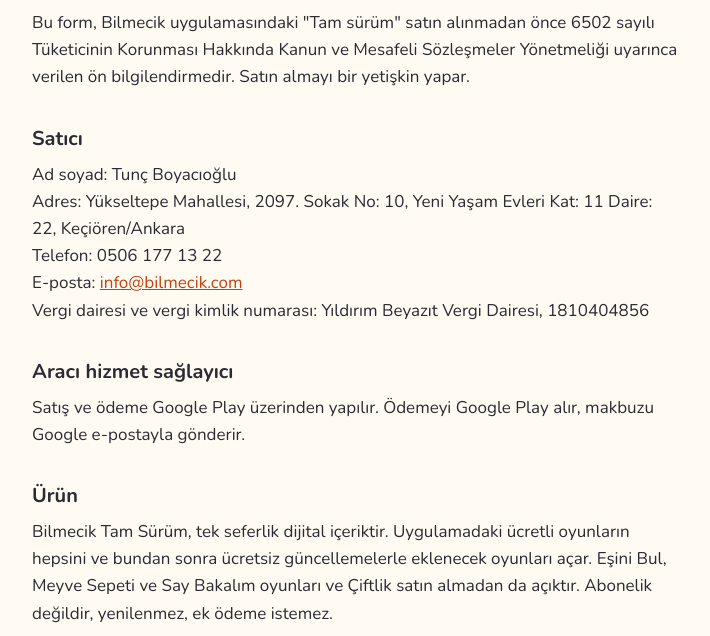
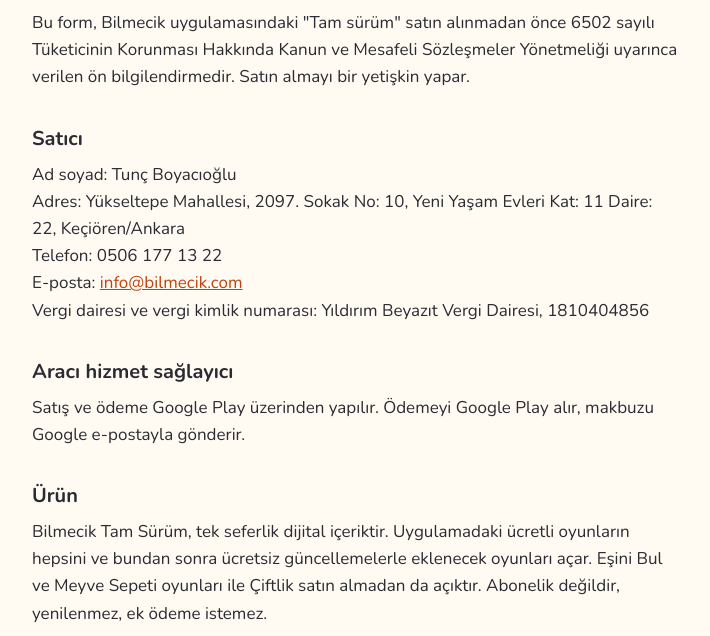
Before and after one commit to tunc-boyacioglu/bilmecik-site, a plain HTML site: page on-bilgilendirme/index.html in a window 1280 px wide. Shown: the part 99-735 px from the top of the page, without its empty margins (284-994 px from the left). Drawn offline with Linux system fonts and the light colour scheme.

Commit message:
Ön bilgilendirme: ücretsiz oyunlar Eşini Bul ve Meyve Sepeti
Co-Authored-By: Claude Opus 5.5 <noreply@anthropic.com>

```diff
--- a/on-bilgilendirme/index.html
+++ b/on-bilgilendirme/index.html
@@ -21,7 +21,7 @@
 <p>Satış ve ödeme Google Play üzerinden yapılır. Ödemeyi Google Play alır, makbuzu Google e-postayla gönderir.</p>
 
 <h2>Ürün</h2>
-<p>Bilmecik Tam Sürüm, tek seferlik dijital içeriktir. Uygulamadaki ücretli oyunların hepsini ve bundan sonra ücretsiz güncellemelerle eklenecek oyunları açar. Eşini Bul, Meyve Sepeti ve Say Bakalım oyunları ve Çiftlik satın almadan da açıktır. Abonelik değildir, yenilenmez, ek ödeme istemez.</p>
+<p>Bilmecik Tam Sürüm, tek seferlik dijital içeriktir. Uygulamadaki ücretli oyunların hepsini ve bundan sonra ücretsiz güncellemelerle eklenecek oyunları açar. Eşini Bul ve Meyve Sepeti oyunları ile Çiftlik satın almadan da açıktır. Abonelik değildir, yenilenmez, ek ödeme istemez.</p>
 <p>Tam sürüm, uygulama Google Play'de yayında olduğu ve cihazınız uygulamayı desteklediği sürece kullanılabilir. Satın alma Google hesabınıza bağlıdır, aynı hesapla açılan telefon ve tabletlerde de geçerlidir.</p>
 
 <h2>Uyumluluk</h2>
```
Also changed, not shown: pre-contract-information/index.html (+1 -1 lines).
